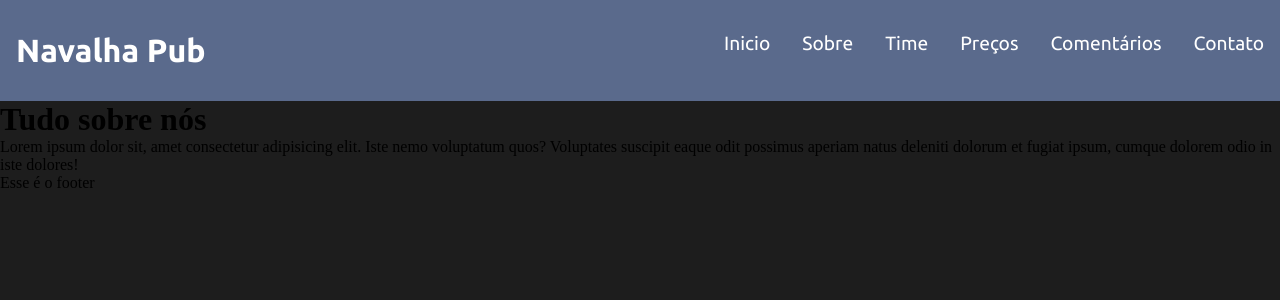
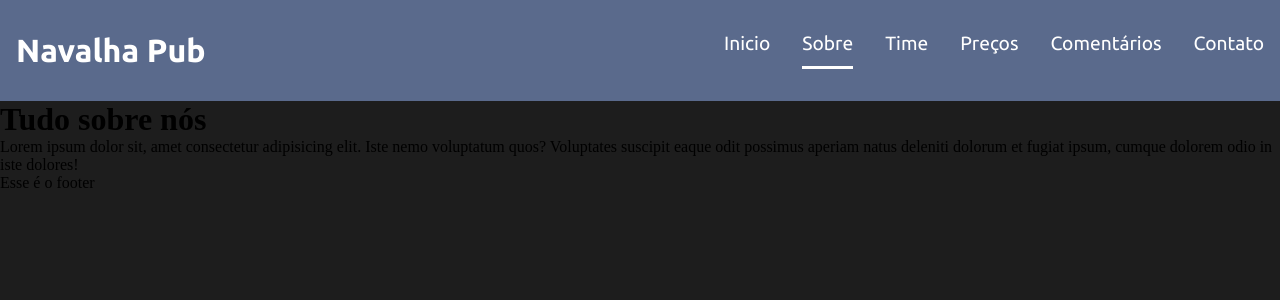
Before and after one commit to DevBrunomendoca/Barbshop, a React (Vite) app: page /about in a window 1280 px wide. Shown: the top 300 px of the page. Built offline with nearby package versions, Linux system fonts and the light colour scheme; a web font is replaced by a local one.

Commit message:
Add border conditional

```diff
--- a/src/GlobalStyle.jsx
+++ b/src/GlobalStyle.jsx
@@ -17,5 +17,7 @@ html {
 body {
   background-color: #1d1d1d;
 }
-
+.active {
+  border-bottom: 3px solid var(--third-color);
+}
 `
--- a/src/components/Header/Header.jsx
+++ b/src/components/Header/Header.jsx
@@ -1,19 +1,27 @@
-import { Link } from "react-router-dom";
+import { Link, useLocation } from "react-router-dom";
 import { ContainerHeader } from "./HeaderStyle"
 
 export function Header() {
+  const { pathname } = useLocation()
+
   return (
     <ContainerHeader>
       <nav>
         <h3>Navalha Pub</h3>
         <ul>
-          <Link to="/">Inicio</Link>
-          <Link to="/about">Sobre</Link>
-          <Link to="/team">Time</Link>
-          <Link to="/pricing">Preços</Link>
+          <Link to="/"
+            className={`tab ${pathname === "/" ? "active" : ""}`}>Inicio</Link>
+          <Link to="/about"
+            className={`tab ${pathname === "/about" ? "active" : ""}`} >Sobre</Link>
+          <Link to="/team"
+            className={`tab ${pathname === "/team" ? "active" : ""}`} >Time</Link>
+          <Link to="/pricing"
+            className={`tab ${pathname === "/pricing" ? "active" : ""}`} >Preços</Link>
           {/* <Link to="/gallery">Galeria</Link> */}
-          <Link to="/testimonials" >Comentários</Link>
-          <Link to="/contacts" >Contato</Link>
+          <Link to="/testimonials"
+            className={`tab ${pathname === "/testimonials" ? "active" : ""}`} >Comentários</Link>
+          <Link to="/contacts"
+            className={`tab ${pathname === "/contacts" ? "active" : ""}`} >Contato</Link>
         </ul>
       </nav>
     </ContainerHeader>
```
